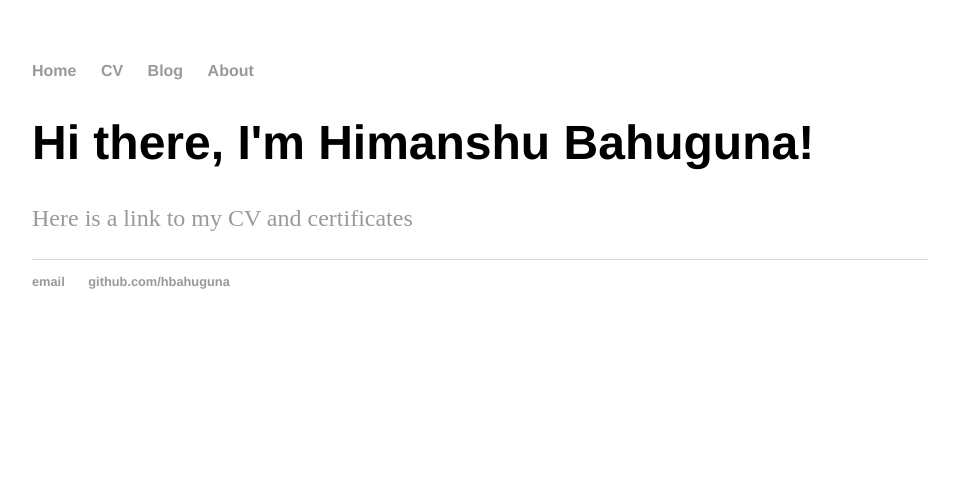
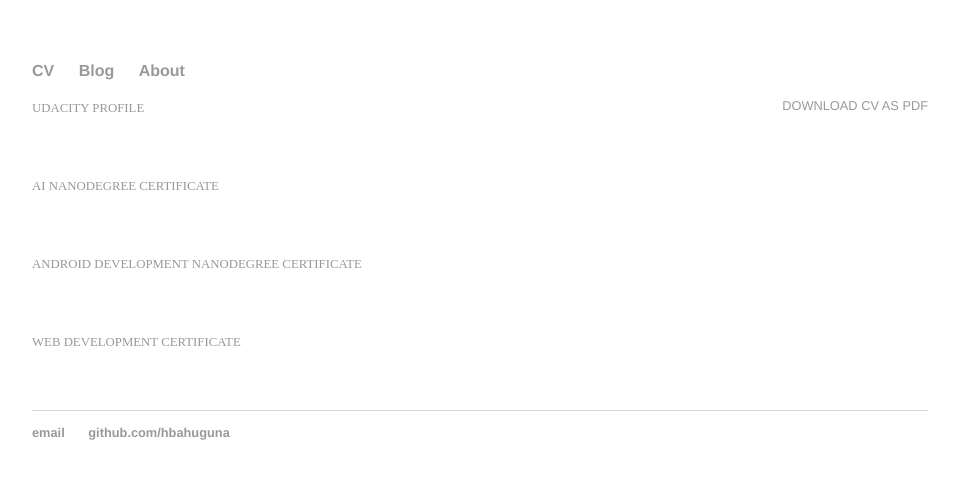
Before and after one commit to hbahuguna/hbahuguna.github.io, a Jekyll site: the page built from index.html, in a window 1280 px wide. Shown: the top 479 px of the page, without its empty margins (160-1119 px from the left). Built offline with Jekyll 4.4.1, drawn with Linux system fonts in a browser that asks for light colours.

Commit message:
removing home

```diff
--- a/_layouts/default.html
+++ b/_layouts/default.html
@@ -8,7 +8,6 @@
 		<body>
 			<nav>
 	    		<ul>
-	        		<li><a href="/">Home</a></li>
 	        		<li><a href="/cv">CV</a></li>
 	        		<li><a href="/blog">Blog</a></li>
 		        	<li><a href="/about">About</a></li>
--- a/index.html
+++ b/index.html
@@ -1,8 +1,18 @@
 ---
 layout: default
-title: Himanshu Bahuguna
+title: CV of Himanshu Bahuguna
 ---
-<div class="blurb">
-	<h1>Hi there, I'm Himanshu Bahuguna!</h1>
-	<p><a href="/cv">Here is a link to my CV and certificates</a></p>
-</div><!-- /.blurb -->
+
+	<div class="cv">
+		<span><a src="cv/himanshu.pdf" class="download" title="Download CV as PDF">Download CV as pdf</a></span>
+		<span><a href="https://profiles.udacity.com/p/u39087175" class="udacity">Udacity Profile </a></span>
+	</div>
+	<div class="cv">
+		<span><a src="cv/AI.pdf" class="udacity" title="AI Nanodegree">AI Nanodegree certificate</a></span>
+	</div>
+	<div class="cv">
+		<span><a src="cv/android.pdf" class="udacity" title="Android Development Nanodegree">Android Development Nanodegree certificate</a></span>
+	</div>
+	<div class="cv">
+		<span><a src="cv/webdevelopment.pdf" class="udacity" title="Web Development Certificate">Web Development Certificate</a></span>
+	</div>
```
Also changed, not shown: cv/index.html (+4 -4 lines).
